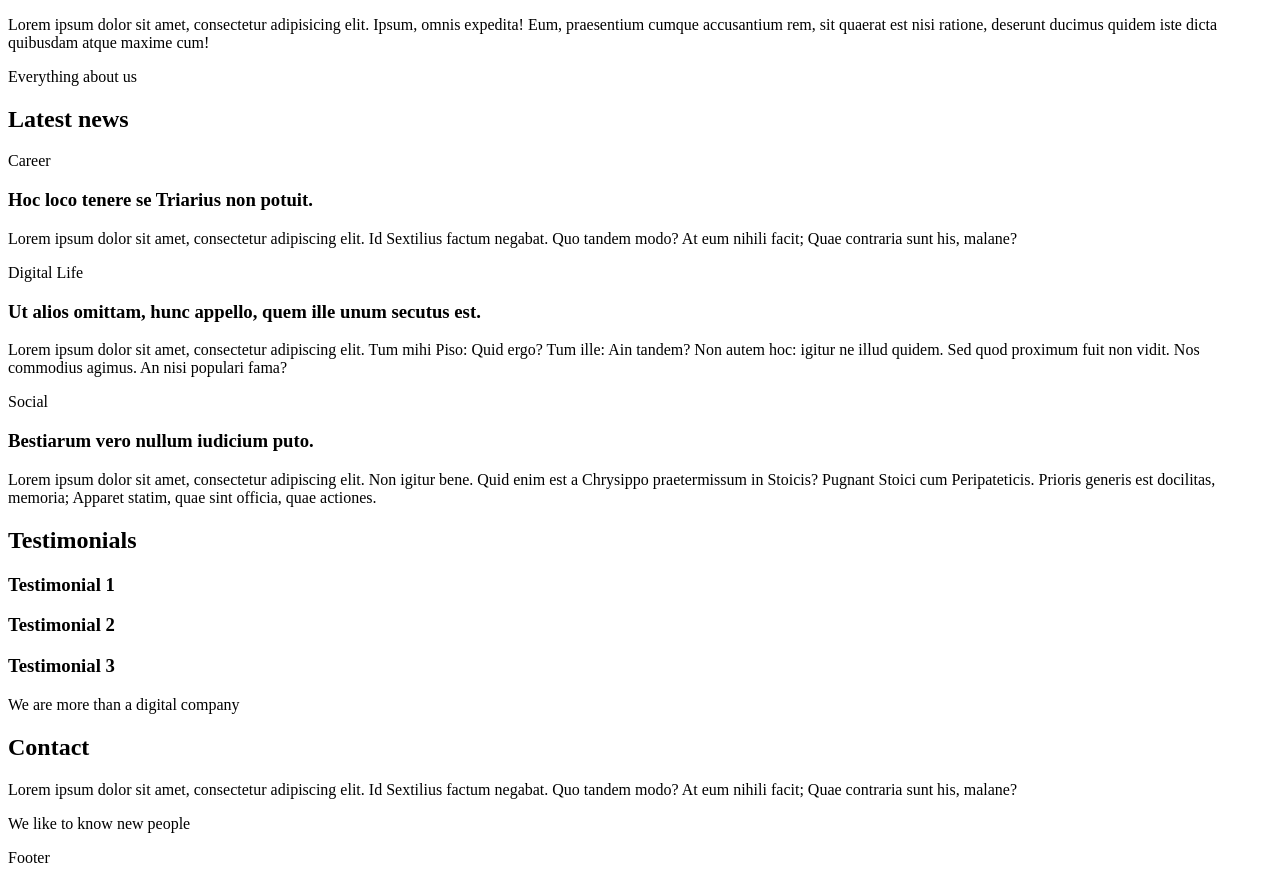
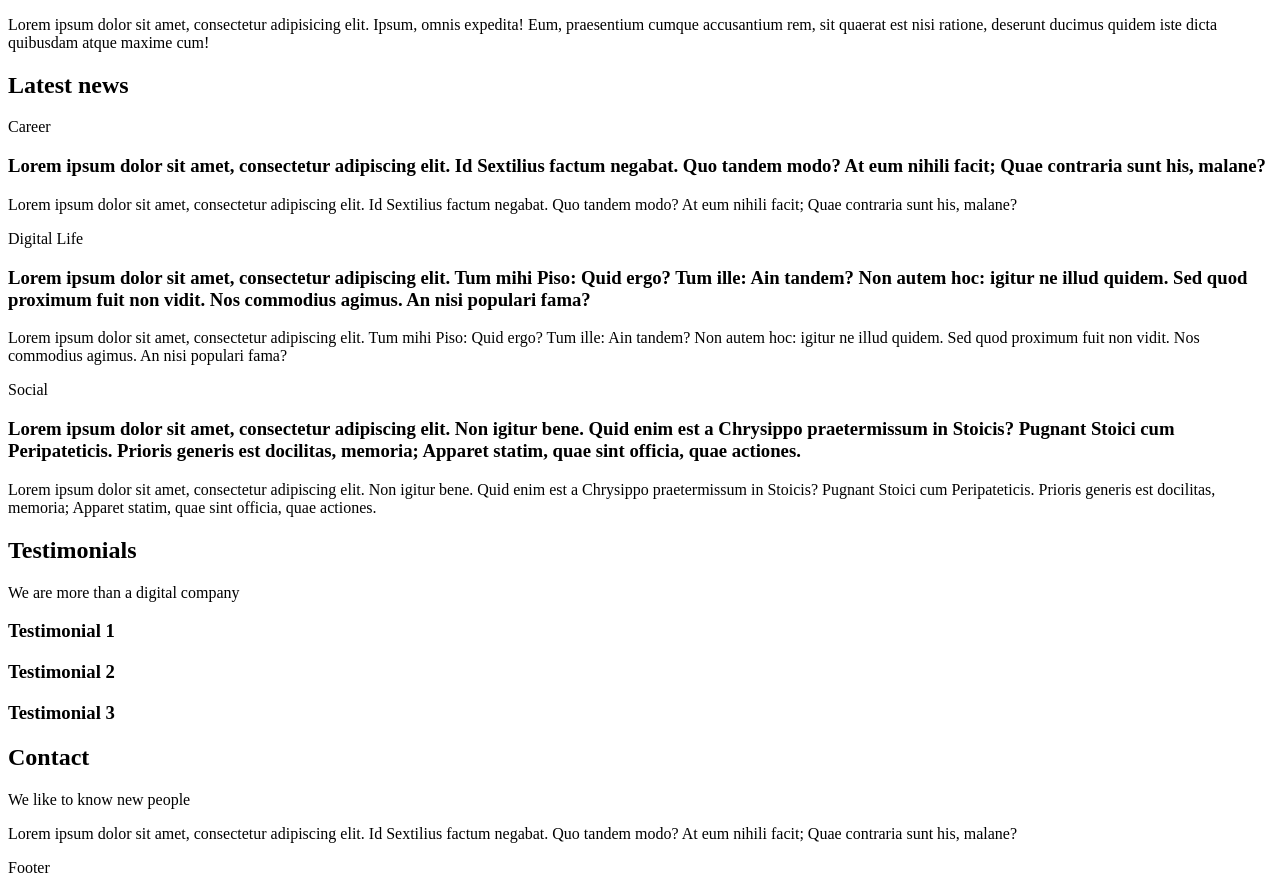
Before and after one commit to Nwaigba1234567/alx-frontend, a plain HTML site: page 0x00-html_advanced/12-index.html in a window 1280 px wide. Shown: the part 1208-2101 px from the top of the page. Drawn offline with Linux system fonts and the light colour scheme.

Commit message:
created 12-index.html

```diff
--- a/0x00-html_advanced/12-index.html
+++ b/0x00-html_advanced/12-index.html
@@ -21,22 +21,22 @@
             <h3>UX Design</h3>
             <h3>Web Development</h3>
             <h3>Social Media</h3>
-            <p>We work with you</p>
         </section>
 
         <section>
             <h2>Services</h2>
+            <p>We work with you</p>
             <h3>Design & Concept</h3>
             <h3>Digital Strategy</h3>
             <h3>Content Strategy</h3>
             <h3>UX Design</h3>
             <h3>Web Development</h3>
             <h3>Social Media</h3>
-            <p>We work with you</p>
         </section>
 
         <section>
             <h2>Works</h2>
+            <p>Take a look in our portfolio</p>
             <article>
                 <h3>Interior Design</h3>
             </article>
@@ -46,41 +46,41 @@
             <article>
                 <h3>Personal Brand</h3>
             </article>
-            <p>Take a look in our portfolio</p>
         </section>
 
         <section>
             <h2>About Us</h2>
+            <p>Everything about us</p>
             <h3>Who are we</h3>
             <p>Lorem ipsum dolor sit amet, consectetur adipisicing elit. Ipsum, omnis expedita! Eum, praesentium cumque accusantium rem, sit quaerat est nisi ratione, deserunt ducimus quidem iste dicta quibusdam atque maxime cum!</p>
             <h3>Our culture</h3>
             <p>Lorem ipsum dolor sit amet, consectetur adipisicing elit. Ipsum, omnis expedita! Eum, praesentium cumque accusantium rem, sit quaerat est nisi ratione, deserunt ducimus quidem iste dicta quibusdam atque maxime cum!</p>
             <h3>How we work</h3>
             <p>Lorem ipsum dolor sit amet, consectetur adipisicing elit. Ipsum, omnis expedita! Eum, praesentium cumque accusantium rem, sit quaerat est nisi ratione, deserunt ducimus quidem iste dicta quibusdam atque maxime cum!</p>
-            <p>Everything about us</p>
         </section>
 
         <section>
             <h2>Latest news</h2>
+            <p>Career</p>
             <article>
-                <p>Career</p>
-                <h3>Hoc loco tenere se Triarius non potuit.</h3>
+                <h3>Lorem ipsum dolor sit amet, consectetur adipiscing elit. Id Sextilius factum negabat. Quo tandem modo? At eum nihili facit; Quae contraria sunt his, malane?</h3>
                 <p>Lorem ipsum dolor sit amet, consectetur adipiscing elit. Id Sextilius factum negabat. Quo tandem modo? At eum nihili facit; Quae contraria sunt his, malane?</p>
             </article>
+            <p>Digital Life</p>
             <article>
-                <p>Digital Life</p>
-                <h3>Ut alios omittam, hunc appello, quem ille unum secutus est.</h3>
+                <h3>Lorem ipsum dolor sit amet, consectetur adipiscing elit. Tum mihi Piso: Quid ergo? Tum ille: Ain tandem? Non autem hoc: igitur ne illud quidem. Sed quod proximum fuit non vidit. Nos commodius agimus. An nisi populari fama?</h3>
                 <p>Lorem ipsum dolor sit amet, consectetur adipiscing elit. Tum mihi Piso: Quid ergo? Tum ille: Ain tandem? Non autem hoc: igitur ne illud quidem. Sed quod proximum fuit non vidit. Nos commodius agimus. An nisi populari fama?</p>
             </article>
+            <p>Social</p>
             <article>
-                <p>Social</p>
-                <h3>Bestiarum vero nullum iudicium puto.</h3>
+                <h3>Lorem ipsum dolor sit amet, consectetur adipiscing elit. Non igitur bene. Quid enim est a Chrysippo praetermissum in Stoicis? Pugnant Stoici cum Peripateticis. Prioris generis est docilitas, memoria; Apparet statim, quae sint officia, quae actiones.</h3>
                 <p>Lorem ipsum dolor sit amet, consectetur adipiscing elit. Non igitur bene. Quid enim est a Chrysippo praetermissum in Stoicis? Pugnant Stoici cum Peripateticis. Prioris generis est docilitas, memoria; Apparet statim, quae sint officia, quae actiones.</p>
             </article>
         </section>
 
         <section>
             <h2>Testimonials</h2>
+            <p>We are more than a digital company</p>
             <article>
                 <h3>Testimonial 1</h3>
             </article>
@@ -90,13 +90,12 @@
             <article>
                 <h3>Testimonial 3</h3>
             </article>
-            <p>We are more than a digital company</p>
         </section>
 
         <section>
             <h2>Contact</h2>
+            <p>We like to know new people</p>
             <p>Lorem ipsum dolor sit amet, consectetur adipiscing elit. Id Sextilius factum negabat. Quo tandem modo? At eum nihili facit; Quae contraria sunt his, malane?</p>
-            <p>We like to know new people</p>
         </section>
     </main>
 
```
